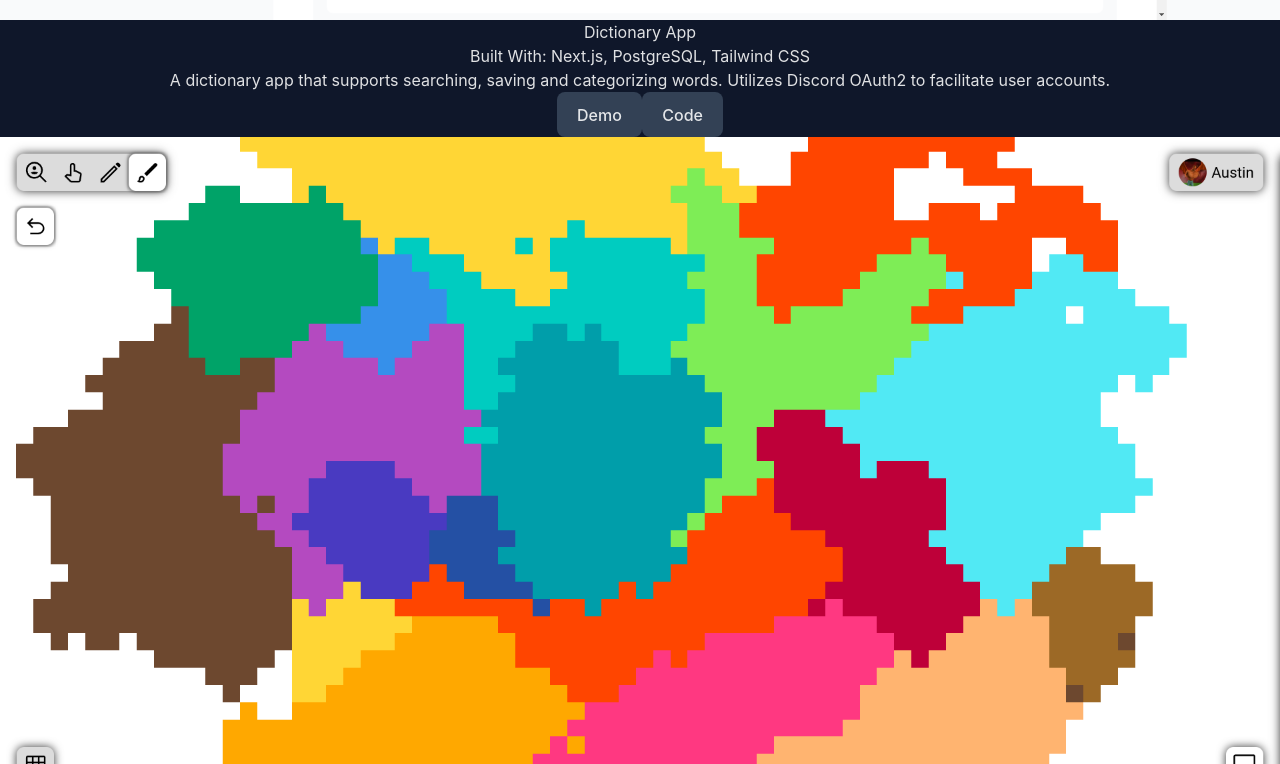
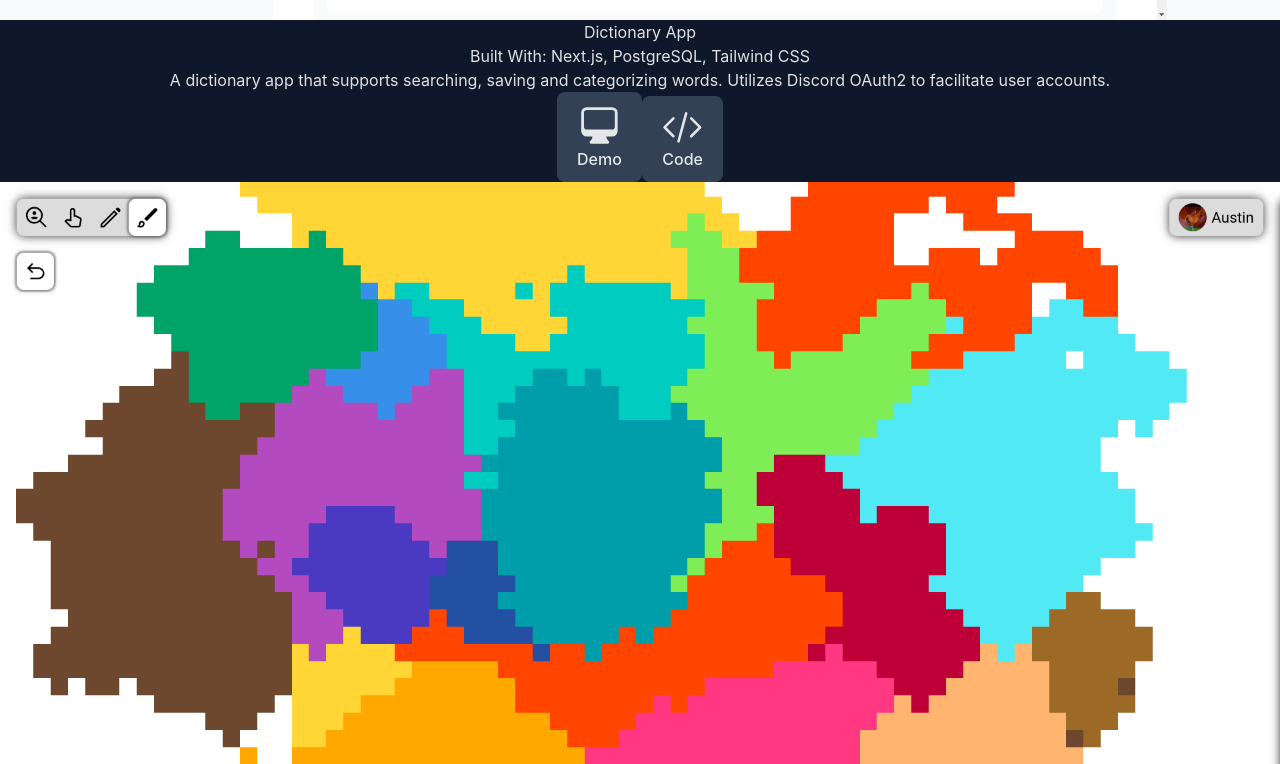
Before and after one commit to aaluzzi/personal-site, a React (Vite) app: page / in a window 1280 px wide. Shown: the part 916-1680 px from the top of the page. Built offline with nearby package versions, Linux system fonts and the light colour scheme.

Commit message:
Use hero icons

```diff
--- a/package.json
+++ b/package.json
@@ -10,6 +10,7 @@
     "preview": "vite preview"
   },
   "dependencies": {
+    "@heroicons/react": "^2.1.3",
     "react": "^18.2.0",
     "react-dom": "^18.2.0"
   },
--- a/src/components/Button.jsx
+++ b/src/components/Button.jsx
@@ -1,7 +1,10 @@
-export default function Button({label, link}) {
+export default function Button({icon, label, link}) {
     return (
         <button>
-            <a href={link} target="_blank">{label}</a>
+            <a className="flex gap-1 h-[100%]" href={link} target="_blank">
+                {icon}
+                {label}
+            </a>
         </button>
     )
 }
--- a/src/components/Project.jsx
+++ b/src/components/Project.jsx
@@ -1,4 +1,5 @@
 import Button from "./Button";
+import { ComputerDesktopIcon, CodeBracketIcon } from '@heroicons/react/24/solid';
 
 export default function Project({ project }) {
     return (
@@ -17,8 +18,8 @@ export default function Project({ project }) {
 function ProjectButtons(demo, code) {
     return (
         <>
-            <Button label="Demo" link={demo} />
-            <Button label="Code" link={code} />
+            <Button icon={<ComputerDesktopIcon className="h-[100%]" />} label="Demo" link={demo} />
+            <Button icon={<CodeBracketIcon className="h-[100%]" />} label="Code" link={code} />
         </>
     )
 }
```
Also changed, not shown: 1 other file (tests, documents, lock files or other folders).
